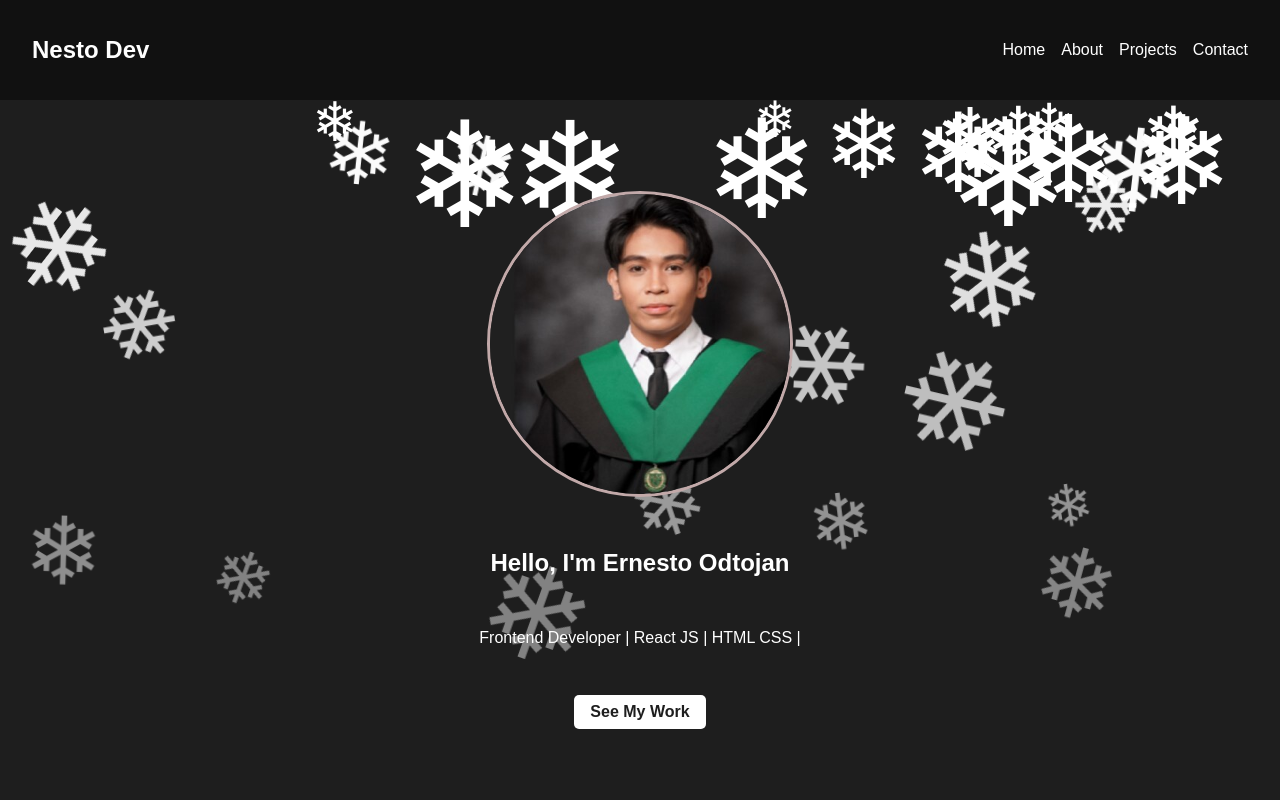
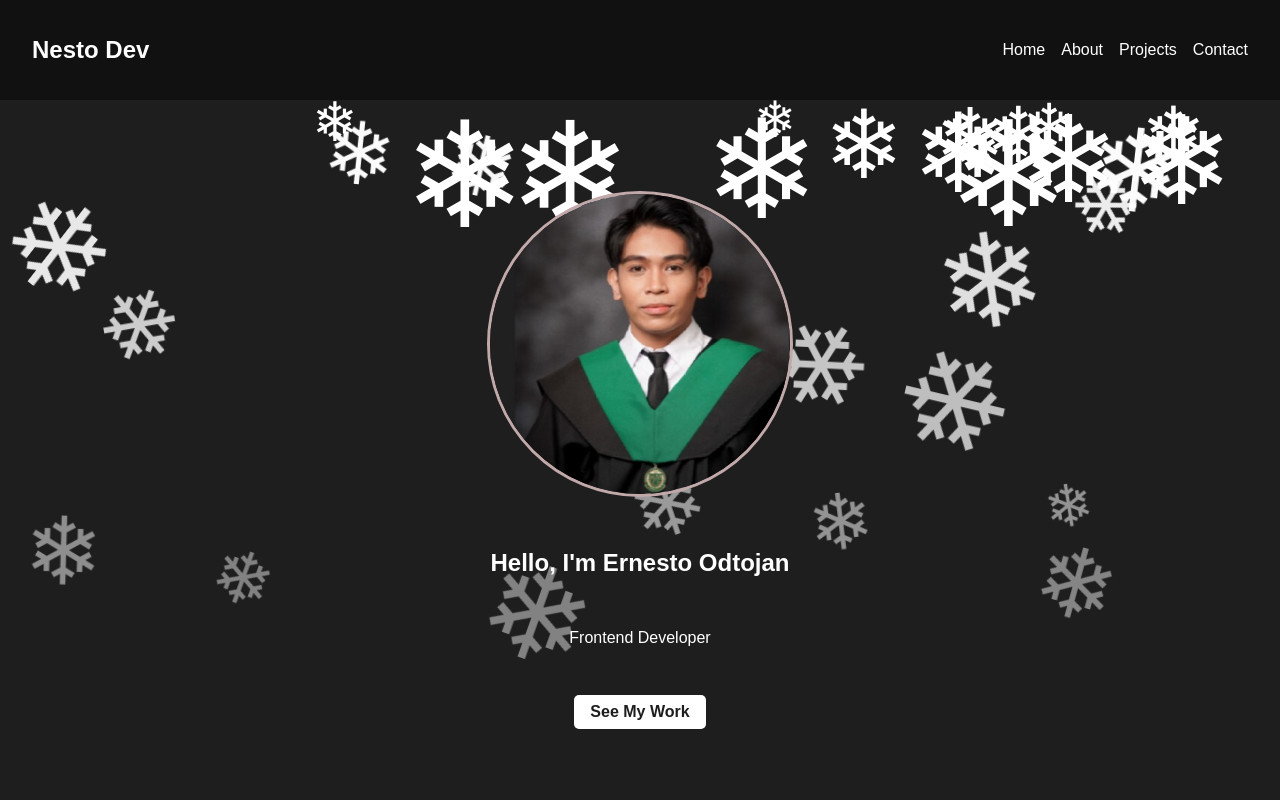
Before and after one commit to nestoodtojan/my-portfolio, a React (Create React App) app: page / in a window 1280 px wide. Shown: the top 800 px of the page. Built offline with nearby package versions, Linux system fonts and the light colour scheme.

Commit message:
Updated Hero section and added new projects

```diff
--- a/src/components/Hero.jsx
+++ b/src/components/Hero.jsx
@@ -11,7 +11,7 @@ const Hero = () => {
     <section id="hero" className="hero">
       <img src={Profile} alt="Nesto Odtojan" className="hero-profile" />
       <h1>Hello, I'm Ernesto Odtojan</h1>
-      <p>Frontend Developer | React JS | HTML CSS |</p>
+      <p>Frontend Developer</p>
       <a href="#projects" className="btn">See My Work</a>
 
       {snowflakes.map((_, index) => {
```
